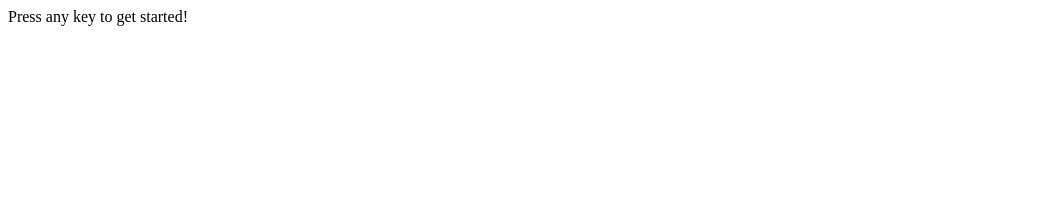
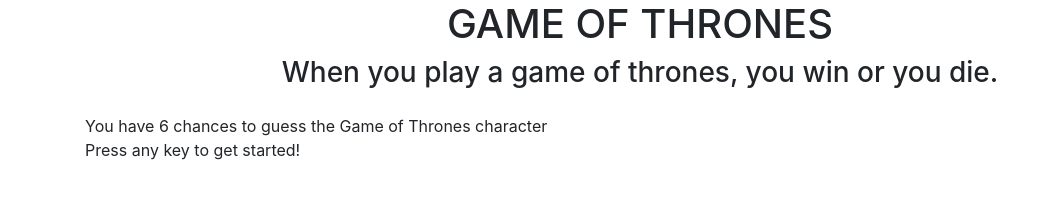
Before and after one commit to sarabuckley/sarabuckley.github.io, a plain HTML site: page Word-Guess-Game/index.html in a window 1280 px wide. Shown: the whole page, without its empty margins (0-1051 px from the left). Drawn offline with nearby package versions, Linux system fonts and the light colour scheme.

Commit message:
Add files via upload

```diff
--- a/Word-Guess-Game/index.html
+++ b/Word-Guess-Game/index.html
@@ -4,20 +4,42 @@
 <head>
   <meta charset="UTF-8">
   <title>Word Guess Game</title>
+  <link rel="stylesheet" href="https://stackpath.bootstrapcdn.com/bootstrap/4.1.3/css/bootstrap.min.css" integrity="sha384-MCw98/SFnGE8fJT3GXwEOngsV7Zt27NXFoaoApmYm81iuXoPkFOJwJ8ERdknLPMO" crossorigin="anonymous">
+  <link href="https://fonts.googleapis.com/css?family=Cinzel+Decorative" rel="stylesheet">
+  <link rel="stylesheet" href="assets/css/style.css">
 </head>
 
 <body>
-        <div id= "gameText">Press any key to get started!</div>
-        <div id="answer"></div>
-        <div id="numWins"></div>
-        <div id="currentWord" style="white-space: pre"></div>
-        <div id="incorrectGuesses"></div>
-        <div id="lettersGuessed"></div>
-        <div id="gameOutcome"></div>
-        <div id="playAgainQuestion"></div>
+    <div class="container">
+      <header>
+          <h1 align="center">GAME OF THRONES</h1>
+          <h3 align="center">When you play a game of thrones, you win or you die.</h3>
+      </header>
+      <div class="row">
+            <div class="col-md-12 game-text">
+            <div id="answer"><p></p></div>
+            <div id="currentWord" style="white-space: pre"></div>
+            <div id="numWins"></div>
+            <div id="incorrectGuesses"></div>
+            <div id="lettersGuessed"></div>
+            <div id="gameOutcome"></div>
+            <div id="playAgainQuestion">
+          </div>
+        </div>
+      </div>
+      <div class="row">
+        <div class="col-md-12 footer vertical-center">
 
-        <script src="assets/javascript/game.js"></script>
 
+            <div id="instruction1">You have 6 chances to guess the Game of Thrones character</div>
+            <div id="instruction2">Press any key to get started!</div>
+          </div>
+        </div>
+      </div>
+
+
+    </div>
+  <script src="assets/javascript/game.js"></script>
 </body>
 
 </html>
```
